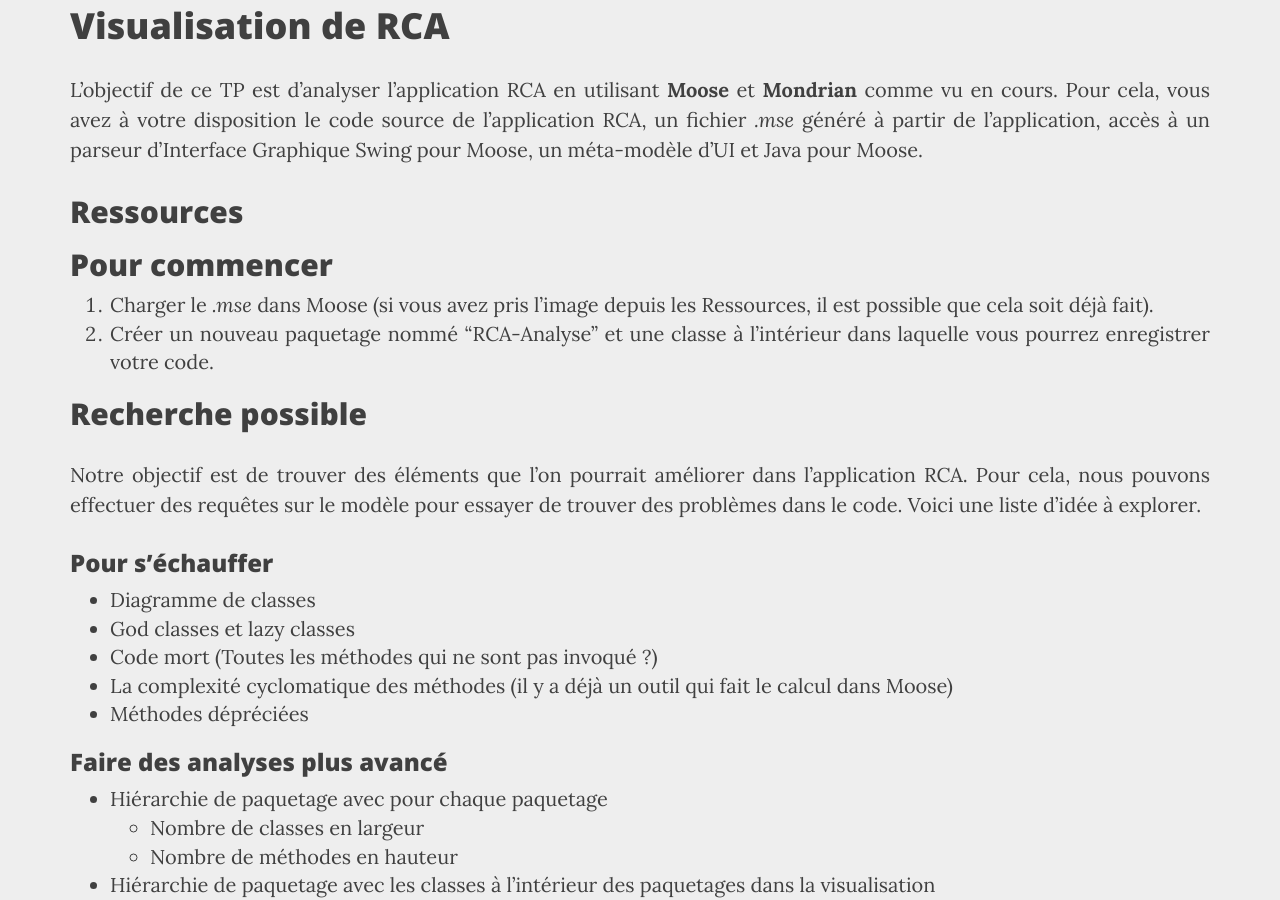
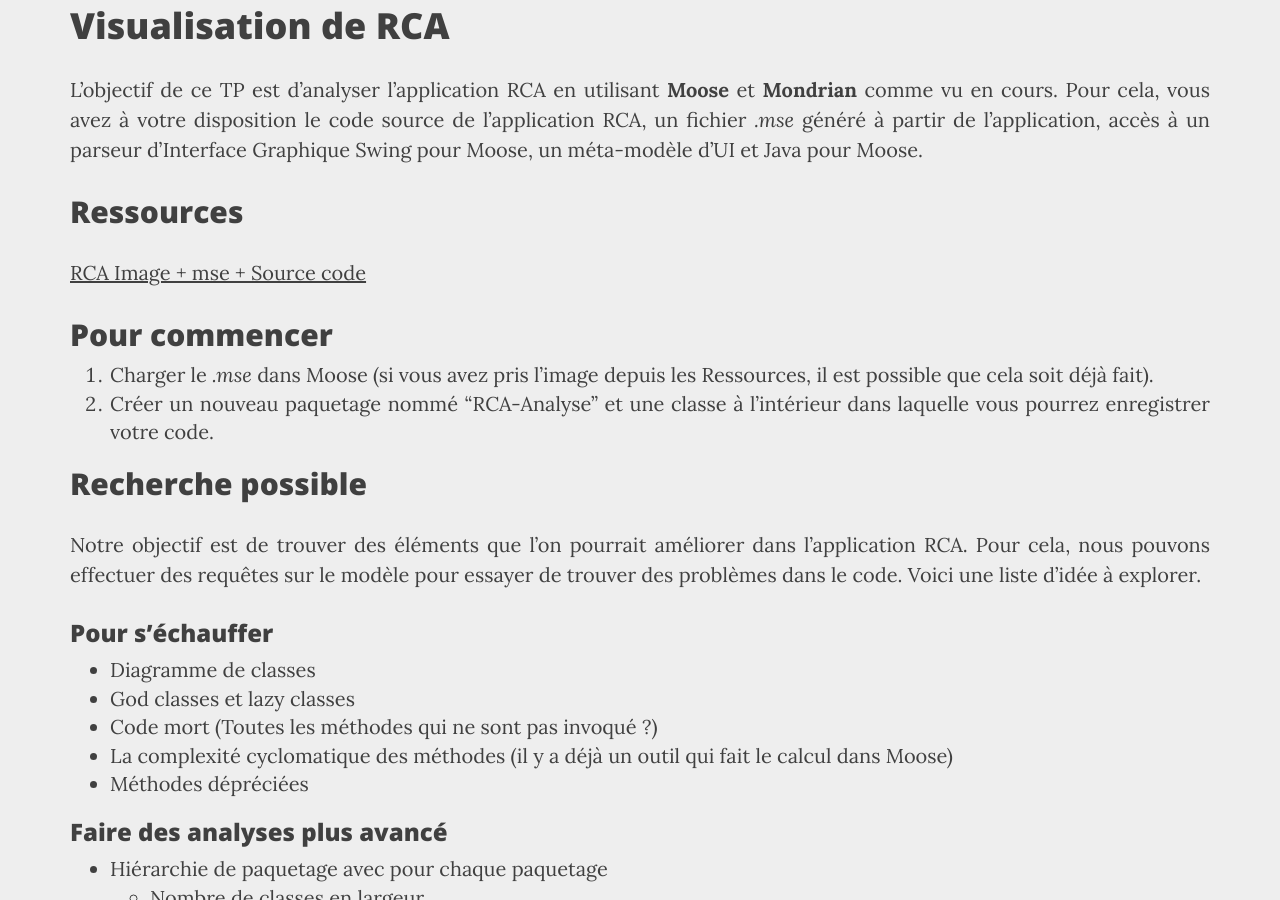
Before and after one commit to badetitou/badetitou.github.io, a Jekyll site: the page built from teaching/mtp/VisuRCA.md, in a window 1280 px wide and 900 px high, scrolled down 327 px. Built offline with Jekyll 4.4.1, drawn with Linux system fonts in a browser that asks for light colours; nearby versions of some CDN libraries.

Commit message:
add rcaexplore

```diff
--- a/teaching/mtp/VisuRCA.md
+++ b/teaching/mtp/VisuRCA.md
@@ -15,6 +15,8 @@
   un méta-modèle d'UI et Java pour Moose.
 
 ## Ressources
+
+[RCA Image + mse + Source code](../../files/rcaexplore.zip)
 
 ## Pour commencer
 
```
Also changed, not shown: 1 other file.
